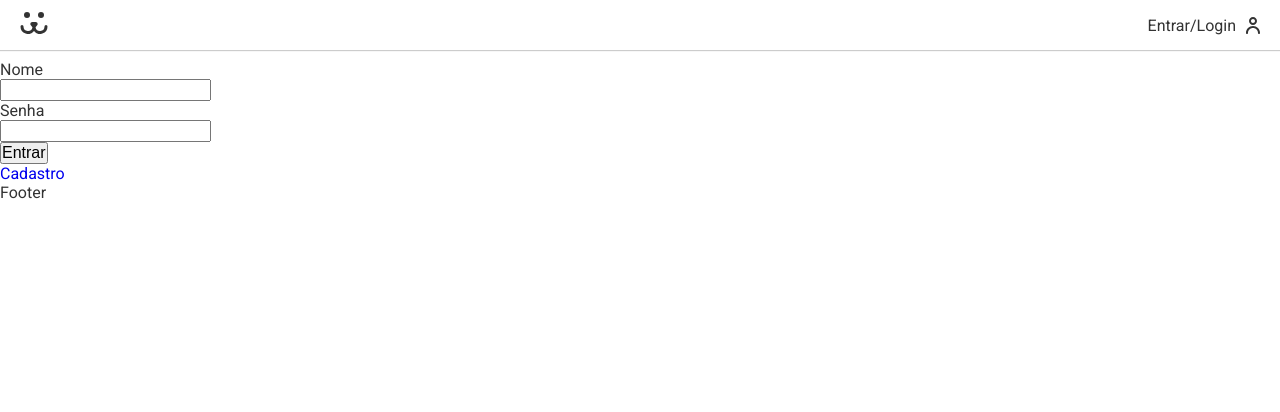
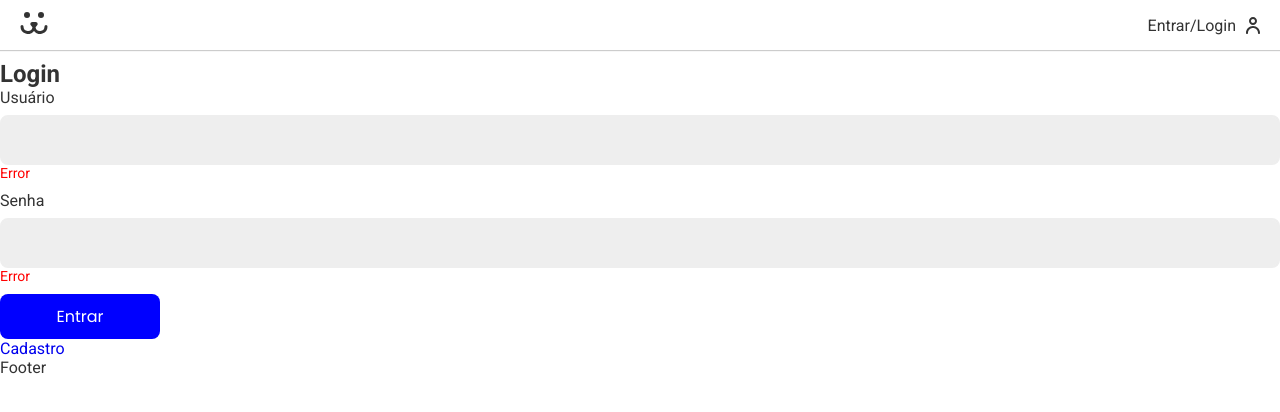
Before and after one commit to laecio22/projeto-dogs, a React (Vite) app in the folder projetoDogs/: page /login in a window 1280 px wide. Shown: the top 412 px of the page. Built offline with nearby package versions, Linux system fonts and the light colour scheme.

Commit message:
style:componentização  componentes  do formulário de login  e inicio estilização  do mesmo

```diff
--- /dev/null
+++ b/projetoDogs/src/components/Forms/Button/Button.tsx
@@ -0,0 +1,10 @@
+import { ReactNode } from "react";
+import { ButtonForm } from "./style";
+
+
+
+const Button = ({ children, ...props }: { children: ReactNode } & Record<string, any>) => {
+  return <ButtonForm {...props}>{children}</ButtonForm>;
+};
+
+export default Button;
--- /dev/null
+++ b/projetoDogs/src/components/Forms/Button/style.ts
@@ -0,0 +1,30 @@
+import styled from "styled-components";
+
+export const ButtonForm = styled.button`
+  min-width: 16rem;
+  font-family: "Poppins";
+  padding: 1rem 0.5rem;
+  background-color: #0000ff;
+  color: #fff;
+  box-sizing: border-box;
+  border: none;
+  border-radius: 0.8rem;
+  cursor: pointer;
+  outline: none;
+  font-size: 1.6rem;
+  transition: 0.2s;
+
+  &:hover {
+    background-color: #0080ff;
+    box-shadow: 0 0 0 3px #00bfff, 0 0 0 4px #00bfff;
+  }
+
+  &:focus {
+    box-shadow: 0 0 0 3px #00bfff, 0 0 0 4px #00bfff;
+  }
+
+  &:disabled {
+    opacity: 0.5;
+    cursor: wait;
+  }
+`;
--- /dev/null
+++ b/projetoDogs/src/components/Forms/Input/Input.tsx
@@ -0,0 +1,13 @@
+import { InputForm, MessageError, ContainerInput, Label } from "./style";
+
+const Input = ({ label, type, onChange, name, value }) => {
+  return (
+    <ContainerInput >
+      <Label htmlFor={name}>{label}</Label>
+      <InputForm id={name} type={type} onChange={onChange}></InputForm>
+      <MessageError>Error</MessageError>
+    </ContainerInput>
+  );
+};
+
+export default Input;
--- /dev/null
+++ b/projetoDogs/src/components/Forms/Input/style.ts
@@ -0,0 +1,37 @@
+import styled from "styled-components";
+
+export const ContainerInput = styled.div`
+  margin-bottom: 1rem;
+`;
+export const Label = styled.label`
+  font-size: 1.6rem;
+  padding-bottom: 0.8rem;
+  display: block;
+`;
+export const InputForm = styled.input`
+  width: 100%;
+  border: 2px solid #eee;
+  background-color: #eee;
+  border-radius: 0.8rem;
+  display: block;
+  font-size: 1.6rem;
+  padding: 1.4rem;
+  transition: 0.2s;
+
+  &:hover {
+    background-color: white;
+    outline: none;
+    border-color: #0000ff;
+  }
+
+  &:focus {
+    background-color: white;
+    outline: none;
+    border-color: #0000ff;
+  }
+`;
+
+export const MessageError = styled.p`
+  color: #ff0000;
+  font-size: 1.4rem;
+`;
--- a/projetoDogs/src/components/Login/LoginForm/LoginForm.tsx
+++ b/projetoDogs/src/components/Login/LoginForm/LoginForm.tsx
@@ -2,6 +2,8 @@ import { Link } from "react-router-dom";
 import { ChangeEvent, useState } from "react";
 import api from "axios";
 import BASE_URL from "../../../api/URL";
+import Button from "../../Forms/Button/Button";
+import Input from "../../Forms/Input/Input";
 
 const LoginForm = () => {
   const [name, setName] = useState("");
@@ -41,16 +43,22 @@ const LoginForm = () => {
   return (
     <section>
       <form onSubmit={submitUser}>
-        <label>Nome</label>
-        <input type="text" value={name} name="name" onChange={handleName} />
-        <label>Senha</label>
-        <input
+        <h2>Login</h2>
+        <Input
+          type="text"
+          name="username"
+          onChange={handleName}
+          value={name}
+          label="Usuário"
+        />
+        <Input
           type="password"
-          value={password}
           name="password"
           onChange={handlePassword}
+          value={password}
+          label="Senha"
         />
-        <button>Entrar</button>
+        <Button>Entrar</Button>
       </form>
       <Link to={"/login/criar"}>Cadastro</Link>
     </section>
```
